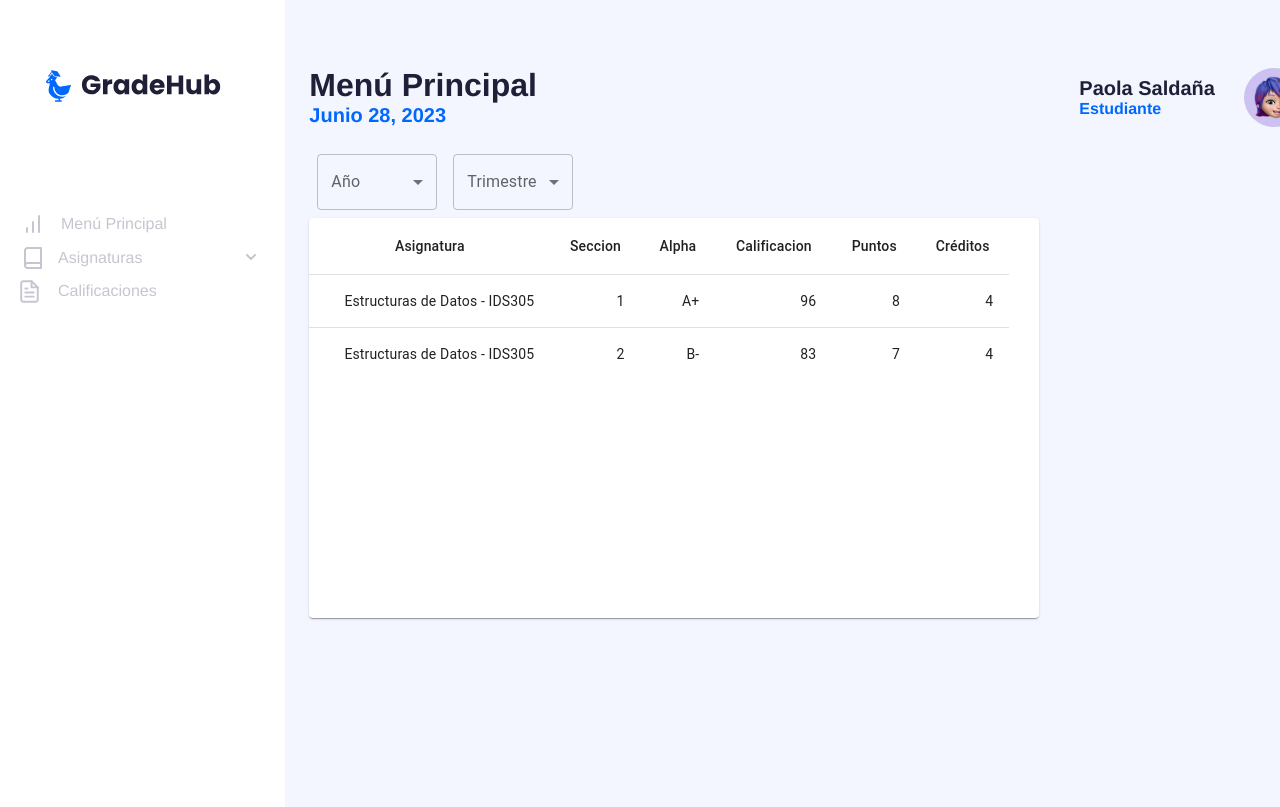
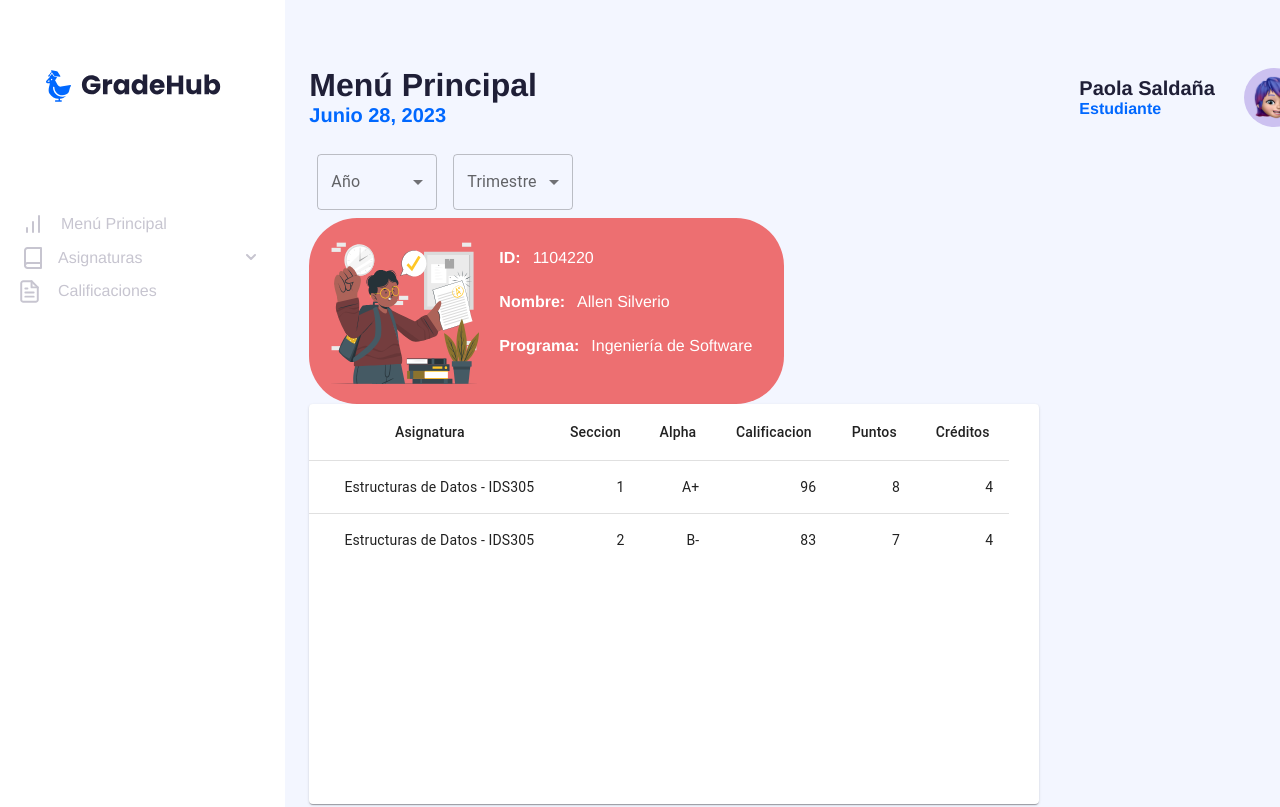
Before and after one commit to LuisElPoti/Aplicacion-calculo-indice-academico, a Next.js app: page /Estudiante/ReporteCalificaciones in a window 1280 px wide. Shown: the top 807 px of the page. Built offline with nearby package versions, Linux system fonts and the light colour scheme.

Commit message:
Reporte Calificaciones

```diff
--- a/app/Estudiante/ReporteCalificaciones/page.js
+++ b/app/Estudiante/ReporteCalificaciones/page.js
@@ -1,6 +1,7 @@
 import React from 'react'
 import FiltroReportes from '../../components/FiltroReportes';
 import TablaBasica from '../../components/TablaBasica';
+import Tarjeta from '../../components/Tarjeta';
 
 export default function ReporteCalificaciones() {
   const menuItemsYear = [
@@ -23,15 +24,29 @@ export default function ReporteCalificaciones() {
     { Asignatura: 'Estructuras de Datos - IDS305', Seccion: 2, Alpa: 'B-', Horario: '83', Puntos: '7', Creditos:'4' },
   ];
 
+  const headerValues = [
+    { headerName: 'ID', headerValue: '1104220' },
+    { headerName: 'Nombre', headerValue: 'Allen Silverio' },
+    { headerName: 'Programa', headerValue: 'Ingeniería de Software' },
+
+
+  ];
+
+
 return (
   <>
 
   <div className='flex'>
+
+
   <FiltroReportes items={menuItemsYear} label="Año"/>
   <FiltroReportes items={menuItemsTrimestre} label="Trimestre"/>
   </div>
 
+  <Tarjeta headerValues={headerValues} backgroundColor="#ED6F71"/>
   <TablaBasica headers={headers} data={data} />
+
+
 
   </>
 
```
